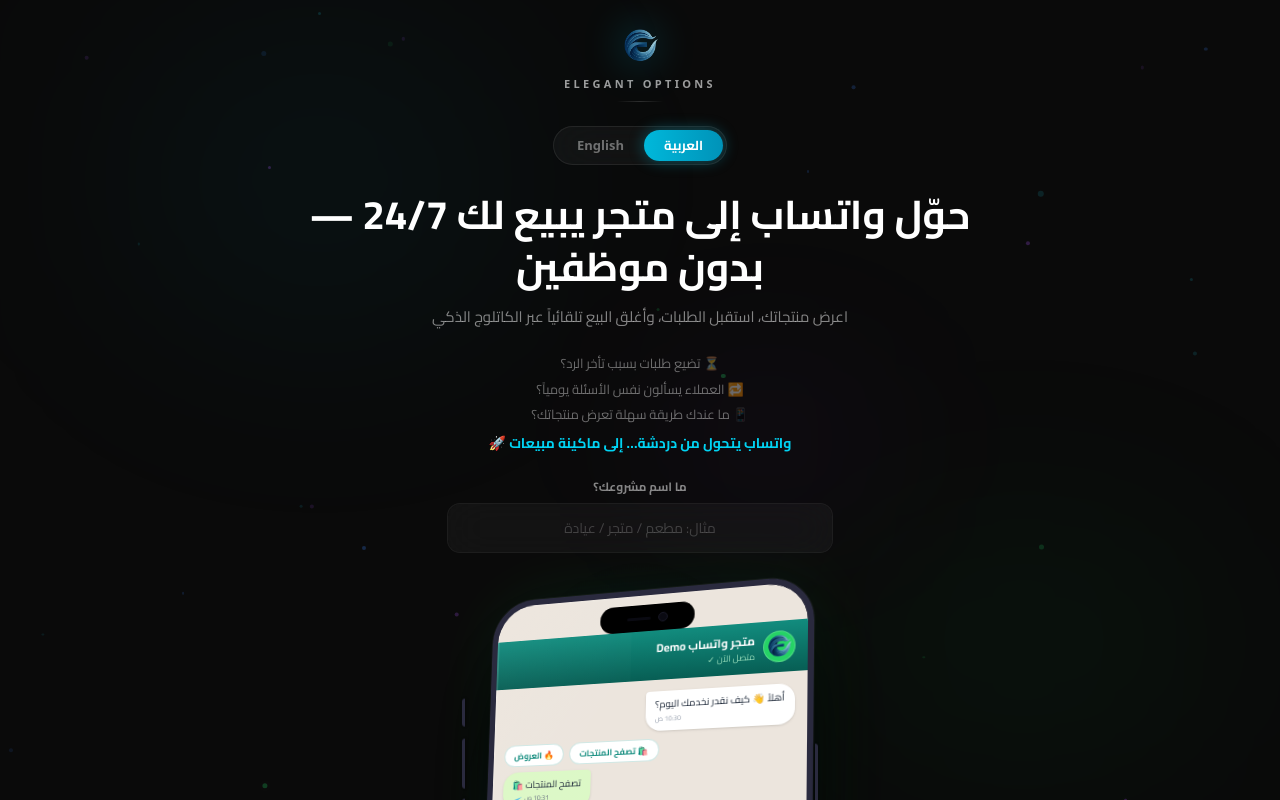
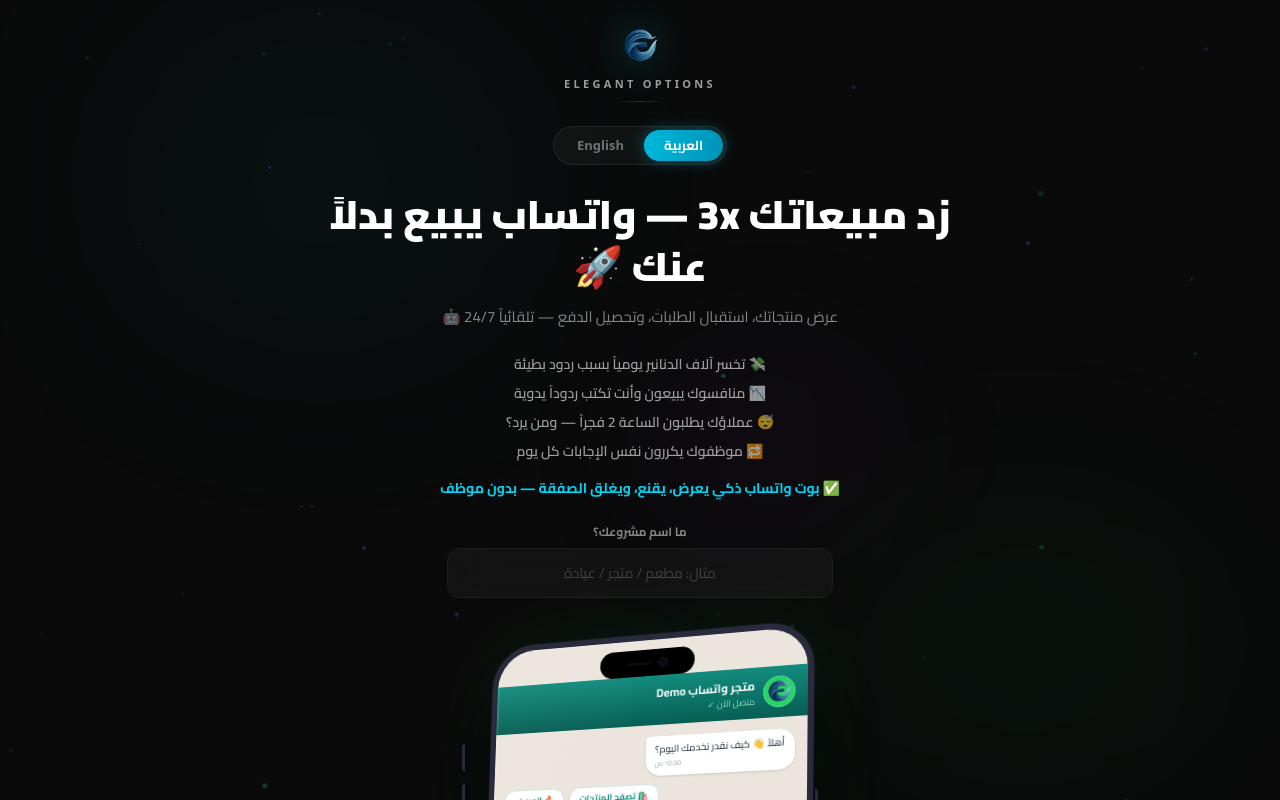
Before and after one commit to tifa77/eco-whatsapp-simulator, a React (Vite) app: page / in a window 1280 px wide. Shown: the top 800 px of the page. Built offline with nearby package versions, Linux system fonts and the light colour scheme.

Commit message:
feat: Phase 1 - update fonts and high-conversion copywriting

```diff
--- a/src/App.jsx
+++ b/src/App.jsx
@@ -229,29 +229,31 @@ function App() {
     };
 
     const t = isAr ? {
-        headline: 'حوّل واتساب إلى متجر يبيع لك 24/7 — بدون موظفين',
-        sub: 'اعرض منتجاتك، استقبل الطلبات، وأغلق البيع تلقائياً عبر الكاتلوج الذكي',
-        pain1: '⏳ تضيع طلبات بسبب تأخر الرد؟',
-        pain2: '🔁 العملاء يسألون نفس الأسئلة يومياً؟',
-        pain3: '📱 ما عندك طريقة سهلة تعرض منتجاتك؟',
-        solution: 'واتساب يتحول من دردشة… إلى ماكينة مبيعات 🚀',
+        headline: 'زد مبيعاتك 3x — واتساب يبيع بدلاً عنك 🚀',
+        sub: 'عرض منتجاتك، استقبال الطلبات، وتحصيل الدفع — تلقائياً 24/7 🤖',
+        pain1: '💸 تخسر آلاف الدنانير يومياً بسبب ردود بطيئة',
+        pain2: '📉 منافسوك يبيعون وأنت تكتب ردوداً يدوية',
+        pain3: '😴 عملاؤك يطلبون الساعة 2 فجراً — ومن يرد؟',
+        pain4: '🔁 موظفوك يكررون نفس الإجابات كل يوم',
+        solution: '✅ بوت واتساب ذكي يعرض، يقنع، ويغلق الصفقة — بدون موظف',
         nameLabel: 'ما اسم مشروعك؟',
         namePlaceholder: 'مثال: مطعم / متجر / عيادة',
-        btn: '🚀 جرّب المتجر الآن',
+        btn: '👇 شاهد كيف يشتري عميلك الآن — مجاناً',
         loading: 'جارٍ بناء متجرك...',
         counter: 'أكثر من 500+ متجر يستخدم النظام للبيع عبر واتساب',
         trust: '⭐ موثوق من +500 نشاط تجاري',
         ai: '🤖 مدعوم بالذكاء الاصطناعي للرد والإقناع',
     } : {
-        headline: 'Turn WhatsApp Into a Store That Sells 24/7 — No Staff Needed',
-        sub: 'Display products, receive orders, and close sales automatically via smart catalog',
-        pain1: '⏳ Losing orders because of late replies?',
-        pain2: '🔁 Customers asking the same questions daily?',
-        pain3: '📱 No easy way to showcase your products?',
-        solution: 'WhatsApp transforms from chat… to a sales machine 🚀',
+        headline: '3x Your Sales — WhatsApp Sells For You 🚀',
+        sub: 'Showcase products, receive orders, collect payment — automatically 24/7 🤖',
+        pain1: '💸 Losing thousands daily from slow replies',
+        pain2: '📉 Competitors selling while you type manually',
+        pain3: '😴 Customers ordering at 2AM — who answers?',
+        pain4: '🔁 Staff repeating the same answers every day',
+        solution: '✅ Smart WhatsApp bot that showcases, convinces & closes — no staff needed',
         nameLabel: 'What is your project name?',
         namePlaceholder: 'e.g., Restaurant / Store / Clinic',
-        btn: '🚀 Try the Store Now',
+        btn: '👇 See How Your Customer Buys Now — Free',
         loading: 'Building your store...',
         counter: '500+ stores already selling via WhatsApp',
         trust: '⭐ Trusted by 500+ businesses',
@@ -317,11 +319,11 @@ function App() {
 
                         {/* ─ Pain Points ─ */}
                         <motion.div initial={{ opacity: 0, y: 8 }} animate={{ opacity: 1, y: 0 }} transition={{ delay: 0.2 }}
-                            className="text-center mb-2 max-w-md space-y-1">
-                            {[t.pain1, t.pain2, t.pain3].map((p, i) => (
+                            className="text-center mb-4 max-w-md space-y-1.5">
+                            {[t.pain1, t.pain2, t.pain3, t.pain4].map((p, i) => (
                                 <motion.p key={i} initial={{ opacity: 0, x: isAr ? 15 : -15 }} animate={{ opacity: 1, x: 0 }}
                                     transition={{ delay: 0.25 + i * 0.08 }}
-                                    className="text-white/40 text-[13px] leading-relaxed">
+                                    className="text-white/60 text-[13px] sm:text-[14px] leading-relaxed font-semibold">
                                     {p}
                                 </motion.p>
                             ))}
--- a/src/index.css
+++ b/src/index.css
@@ -1,4 +1,4 @@
-@import url('https://fonts.googleapis.com/css2?family=Cairo:wght@400;600;700&display=swap');
+@import url('https://fonts.googleapis.com/css2?family=Cairo:wght@400;600;700;900&display=swap');
 @import "tailwindcss";
 
 @layer base {
```
